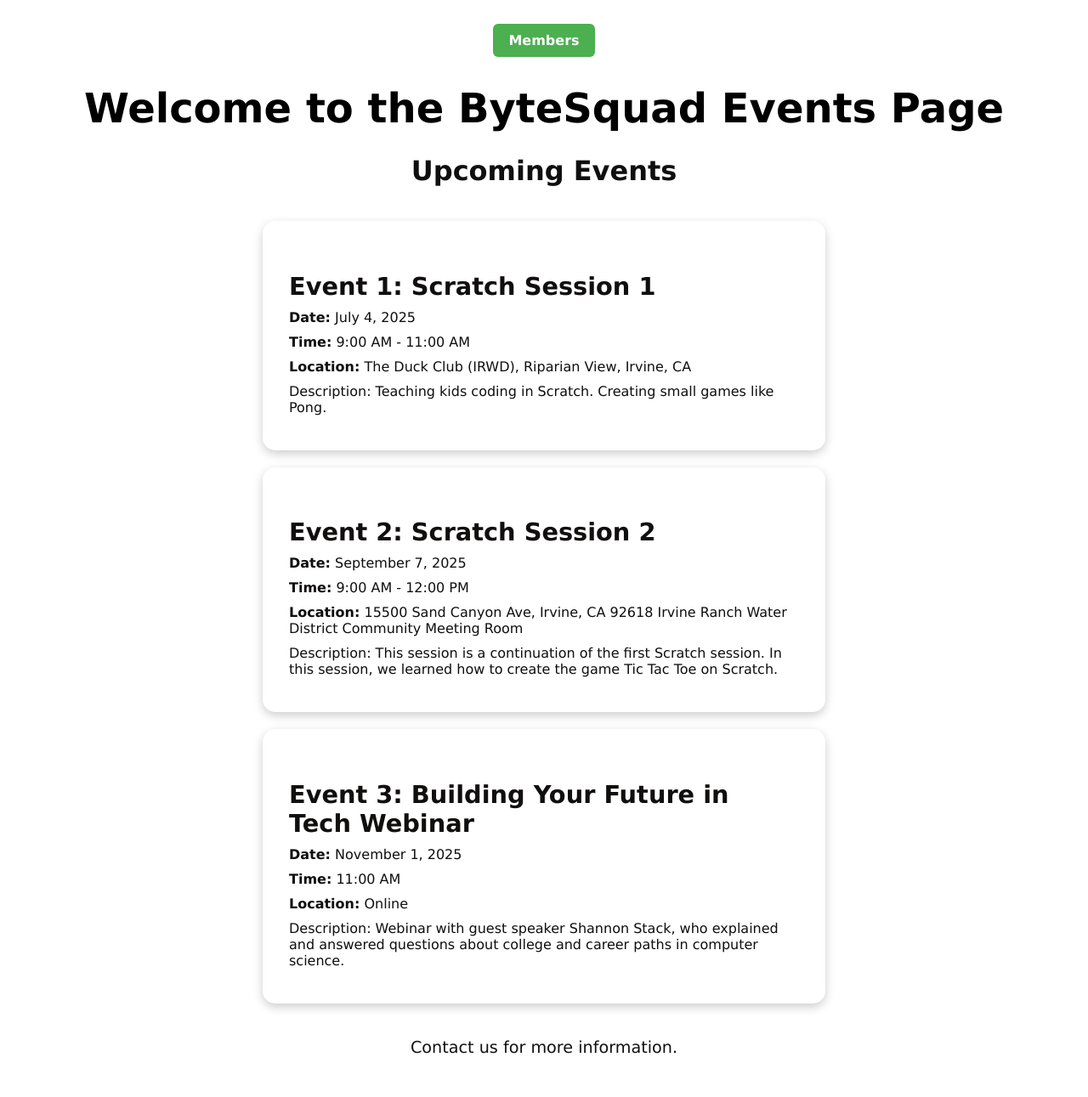
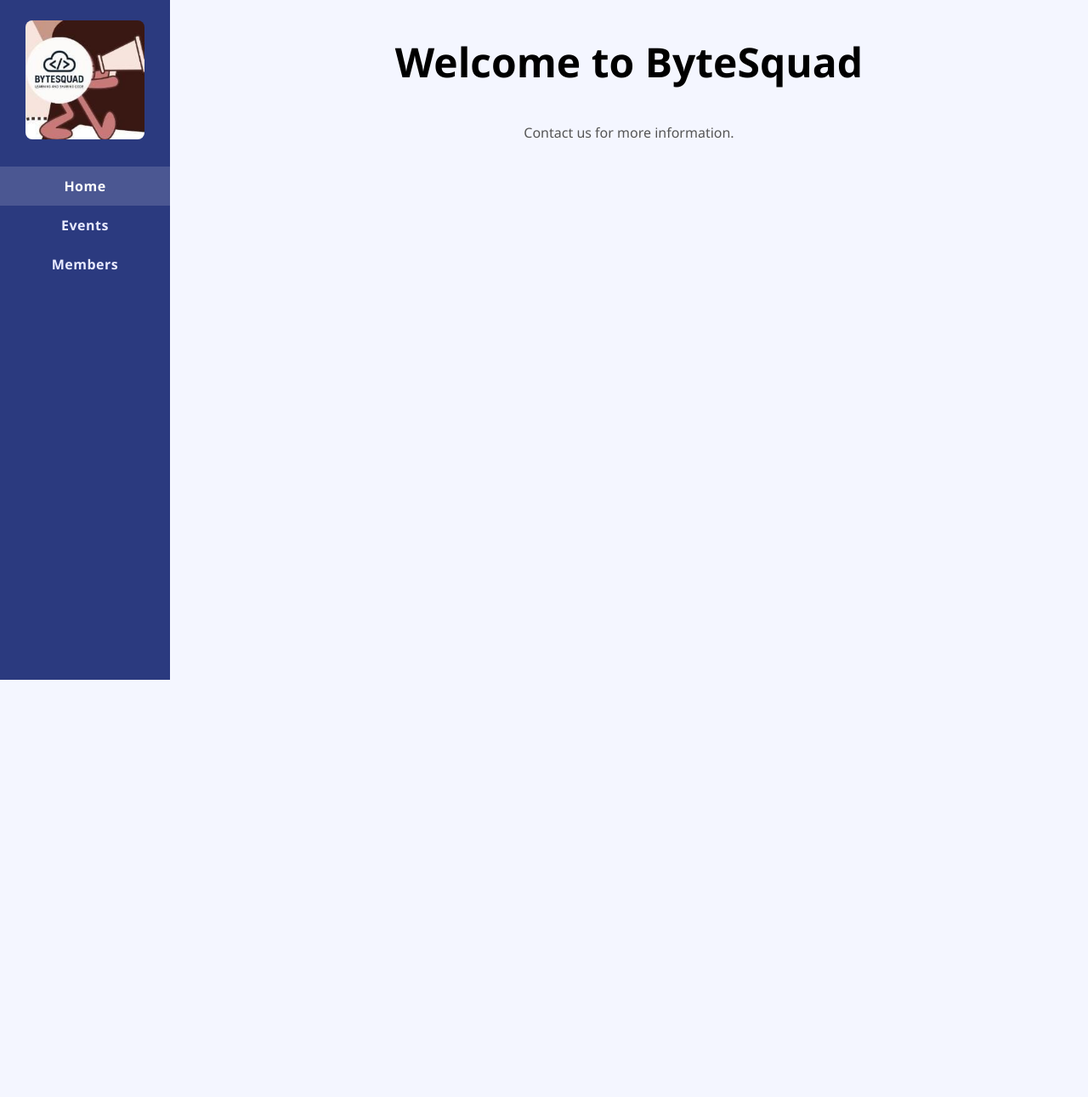
Before and after one commit to aksharas957/bytesquad, a Flask app: page / in a window 1280 px wide. Shown: the whole page at 85% size. After the commit the page ends 800 px from the top, so only its background shows below. Run offline with Flask 3, Linux system fonts and the light colour scheme; some libraries are stand-ins or nearby versions.

Commit message:
Re-organized the page with logo

```diff
--- a/app.py
+++ b/app.py
@@ -56,5 +56,9 @@
 
             conn.close()
 
+@app.route('/events')
+def events():
+    return render_template('events.html')
+
 if __name__ == '__main__':
     app.run(debug=True)
--- /dev/null
+++ b/requirements.txt
@@ -0,0 +1,3 @@
+flask
+mysql-connector-python
+psycopg2-binary
--- a/static/style.css
+++ b/static/style.css
@@ -1,11 +1,62 @@
+* {
+    box-sizing: border-box;
+    margin: 0;
+    padding: 0;
+}
+
 body {
     font-family: "Segoe UI", "Roboto", "Helvetica Neue", sans-serif;
-    background-color: #94a8ff;
-    text-align: center;
-    padding: 50px;
-    text-align: center;
+    background-color: #f4f6ff;
+    color: #111;
+    display: flex;
+    min-height: 100vh;
 }
 
+/* Left sidebar navbar */
+.navbar {
+    position: fixed;
+    left: 0;
+    top: 0;
+    height: 100%;
+    width: 200px;
+    background-color: #2b3a7f;
+    display: flex;
+    flex-direction: column;
+    align-items: center;
+    padding-top: 24px;
+    z-index: 100;
+}
+
+.navbar .logo {
+    width: 140px;
+    margin-bottom: 32px;
+    border-radius: 8px;
+}
+
+.navbar a {
+    color: #e8eaff;
+    text-decoration: none;
+    padding: 12px 0;
+    width: 100%;
+    text-align: center;
+    font-size: 1rem;
+    font-weight: bold;
+    letter-spacing: 0.03em;
+    transition: background 0.2s;
+}
+
+.navbar a:hover,
+.navbar a.active {
+    background-color: rgba(255, 255, 255, 0.15);
+    color: #ffffff;
+}
+
+/* Main content offset */
+.main-content {
+    margin-left: 200px;
+    padding: 40px;
+    width: 100%;
+}
 
 h1 {
     color: black;
--- a/templates/index.html
+++ b/templates/index.html
@@ -3,115 +3,38 @@
 <head>
     <meta charset="UTF-8">
     <meta name="viewport" content="width=device-width, initial-scale=1.0">
-    <title>Club Events</title>
-
+    <title>ByteSquad</title>
     <link rel="stylesheet" href="{{ url_for('static', filename='style.css') }}">
-
-    <div style="text-align:center;">
-        <a href="/aboutus" class="btn">Members</a>
-    </div>
     <style>
-        body {
-            text-align: center;
-            padding: 20px;
-            background-color: #ffffff;
-            color: rgb(16, 15, 15);
-            font-family: 'Lucida Sans', 'Lucida Sans Regular', 'Lucida Grande', 'Lucida Sans Unicode', Geneva, Verdana, sans-serif;
-
-}
-
-
         header h1 {
             font-size: 3rem;
             margin-bottom: 20px;
+            text-align: center;
         }
-
-        section h2 {
-            font-size: 2rem;
-            margin-bottom: 40px;
-        }
-
-        .event {
-            background: rgba(255, 255, 255, 0.1); /* Semi-transparent white */
-            color: rgb(17, 14, 14);
-            padding: 30px;
-            margin: 20px auto;
-            border-radius: 15px;
-            width: 80%;
-            max-width: 600px;
-            text-align: left;
-            backdrop-filter: blur(10px); /* Adds the "frosted glass" effect */
-            box-shadow: 0 4px 12px rgba(0, 0, 0, 0.2); /* Soft shadow for depth */
-            border: 1px solid rgba(255, 255, 255, 0.3); /* Subtle border */
-            transition: all 0.3s ease;
-        }
-
-        .event:hover {
-            transform: translateY(-5px); /* Slight lift on hover */
-            box-shadow: 0 10px 30px rgba(0, 0, 0, 0.3); /* Darker shadow for hover effect */
-        }
-
-        .event h3 {
-            font-size: 1.8rem;
-            margin-bottom: 10px;
-        }
-
-        .event p {
+        footer p {
             font-size: 1rem;
-            margin: 10px 0;
-        }
-
-        footer p {
-            font-size: 1.2rem;
             margin-top: 40px;
-            color: #101010;
-        }
-
-        footer a {
-            color: #000000;
-            text-decoration: none;
-        }
-
-        footer a:hover {
-            text-decoration: underline;
+            color: #555;
+            text-align: center;
         }
     </style>
 </head>
 <body>
-    <header>
-        <h1>Welcome to the ByteSquad Events Page</h1>
-    </header>
+    <nav class="navbar">
+        <img class="logo" src="{{ url_for('static', filename='images/logo.png') }}" alt="ByteSquad Logo">
+        <a href="/" class="active">Home</a>
+        <a href="/events">Events</a>
+        <a href="/aboutus">Members</a>
+    </nav>
 
-    <section>
-        <h2>Upcoming Events</h2>
+    <div class="main-content">
+        <header>
+            <h1>Welcome to ByteSquad</h1>
+        </header>
 
-        <article class="event">
-            <h3>Event 1: Scratch Session 1</h3>
-            <p><strong>Date:</strong> July 4, 2025</p>
-            <p><strong>Time:</strong> 9:00 AM - 11:00 AM</p>
-            <p><strong>Location:</strong> The Duck Club (IRWD), Riparian View, Irvine, CA</p>
-            <p>Description: Teaching kids coding in Scratch. Creating small games like Pong.</p>
-        </article>
-
-        <article class="event">
-            <h3>Event 2: Scratch Session 2</h3>
-            <p><strong>Date:</strong> September 7, 2025</p>
-            <p><strong>Time:</strong> 9:00 AM - 12:00 PM</p>
-            <p><strong>Location:</strong> 15500 Sand Canyon Ave, Irvine, CA 92618 Irvine Ranch Water District Community Meeting Room</p>
-            <p>Description: This session is a continuation of the first Scratch session. In this session, we learned how to create the game Tic Tac Toe on Scratch.</p>
-        </article>
-
-        <article class="event">
-            <h3>Event 3: Building Your Future in Tech Webinar</h3>
-            <p><strong>Date:</strong> November 1, 2025</p>
-            <p><strong>Time:</strong> 11:00 AM</p>
-            <p><strong>Location:</strong> Online</p>
-            <p>Description: Webinar with guest speaker Shannon Stack, who explained and answered questions about college and career paths in computer science.</p>
-        </article>
-    </section>
-
-    <footer>
-        <p>Contact us for more information.</p>
-    </footer>
+        <footer>
+            <p>Contact us for more information.</p>
+        </footer>
+    </div>
 </body>
 </html>
```
Also changed, not shown: templates/events.html (added, +104 -0 lines), templates/table.html (+69 -87 lines).
